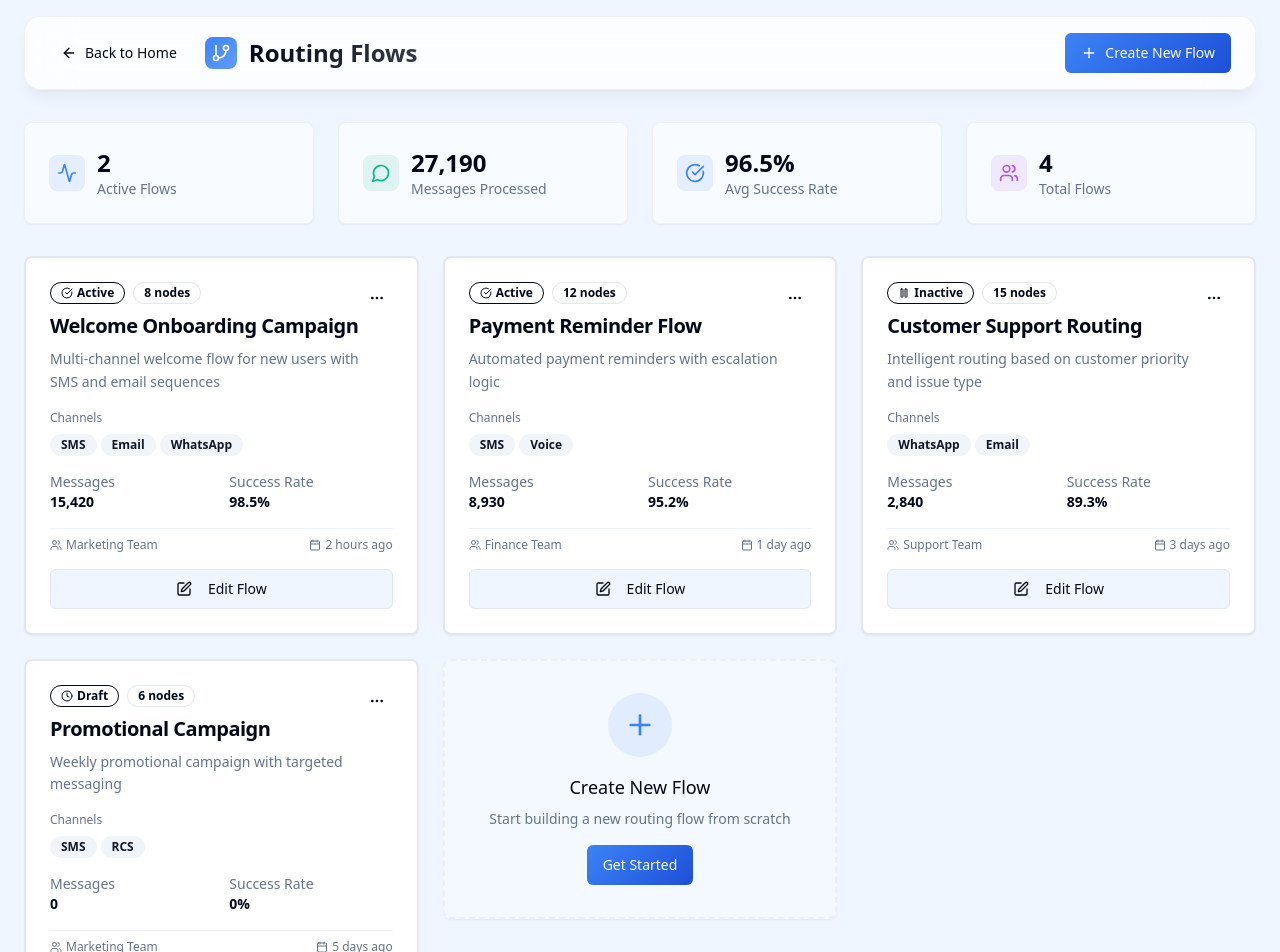
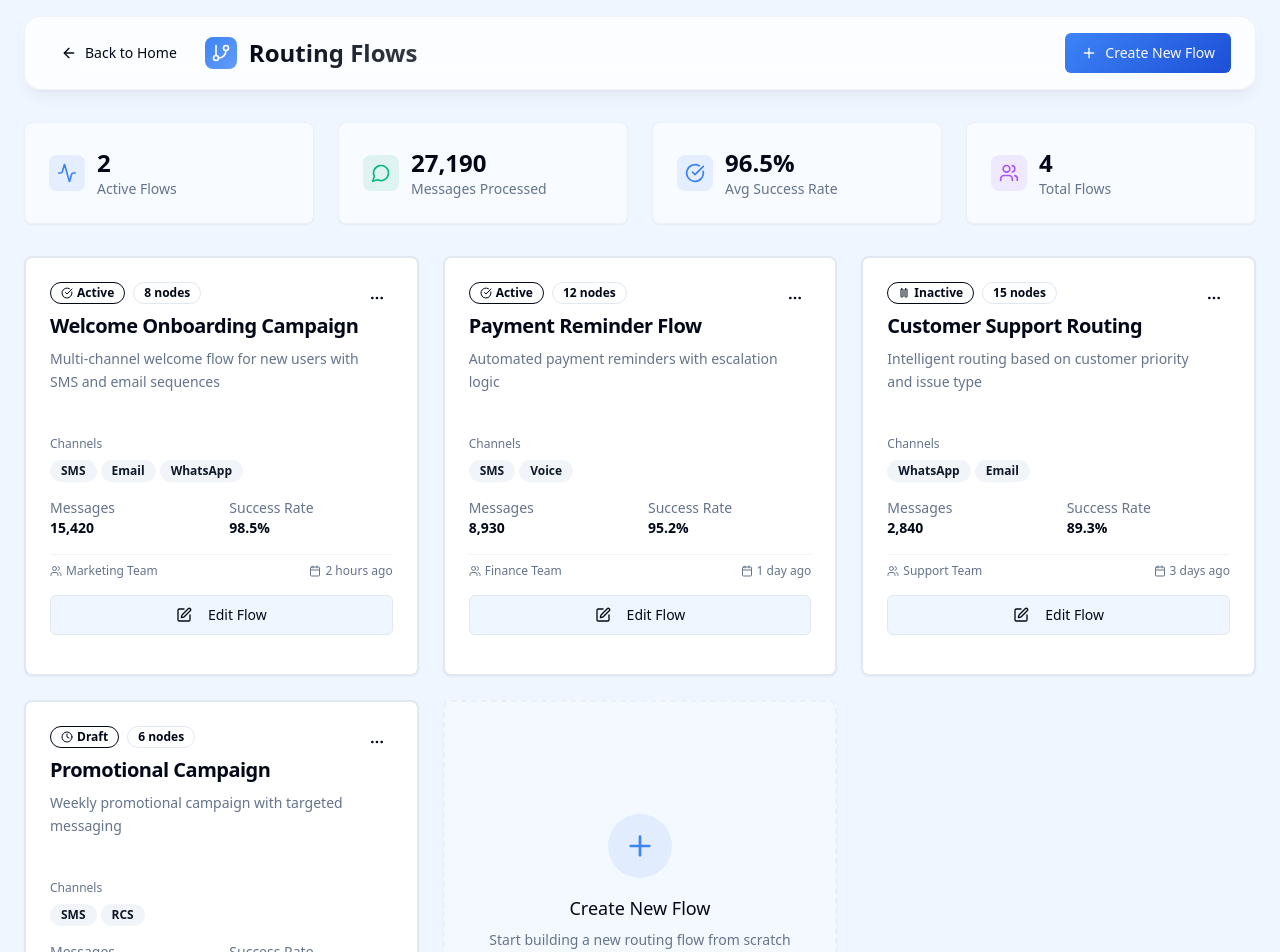
Before and after one commit to product-arch/flowforge-helio, a React (Vite) app: page /flows in a window 1280 px wide. Shown: the top 952 px of the page. Built offline with nearby package versions, Linux system fonts and the light colour scheme.

Commit message:
Make flow card dimensions uniform
Ensure all routing flow profile cards on the /flows page have uniform dimensions for a consistent visual layout.

```diff
--- a/src/pages/FlowList.tsx
+++ b/src/pages/FlowList.tsx
@@ -326,8 +326,8 @@ const FlowList: React.FC = () => {
               whileHover={{ y: -4 }}
               className="group"
             >
-              <Card className="border-2 transition-all duration-300 cursor-pointer hover:shadow-xl hover:shadow-primary/10 hover:border-primary/20">
-                <CardHeader className="pb-4">
+              <Card className="border-2 transition-all duration-300 cursor-pointer hover:shadow-xl hover:shadow-primary/10 hover:border-primary/20 h-[420px] flex flex-col">
+                <CardHeader className="pb-4 flex-shrink-0">
                   <div className="flex items-start justify-between">
                     <div className="flex-1">
                       <div className="flex items-center gap-2 mb-2">
@@ -339,10 +339,10 @@ const FlowList: React.FC = () => {
                           {flow.nodeCount} nodes
                         </Badge>
                       </div>
-                      <CardTitle className="text-xl font-heading font-heading-semibold mb-2 group-hover:text-primary transition-colors">
+                      <CardTitle className="text-xl font-heading font-heading-semibold mb-2 group-hover:text-primary transition-colors line-clamp-2">
                         {flow.name}
                       </CardTitle>
-                      <CardDescription className="text-sm font-body leading-relaxed">
+                      <CardDescription className="text-sm font-body leading-relaxed line-clamp-3 h-[4.5rem]">
                         {flow.description}
                       </CardDescription>
                     </div>
@@ -379,7 +379,7 @@ const FlowList: React.FC = () => {
                   </div>
                 </CardHeader>
 
-                <CardContent className="pt-0">
+                <CardContent className="pt-0 flex-1 flex flex-col justify-between">
                   <div className="space-y-4">
                     {/* Channels */}
                     <div>
@@ -442,11 +442,11 @@ const FlowList: React.FC = () => {
             className="group"
           >
             <Card
-              className="border-2 border-dashed border-border/50 transition-all duration-300 cursor-pointer hover:shadow-xl hover:shadow-primary/10 hover:border-primary/40 bg-card/30"
+              className="border-2 border-dashed border-border/50 transition-all duration-300 cursor-pointer hover:shadow-xl hover:shadow-primary/10 hover:border-primary/40 bg-card/30 h-[420px]"
               onClick={handleCreateFlow}
             >
-              <CardContent className="p-8 text-center">
-                <div className="flex flex-col items-center justify-center h-48">
+              <CardContent className="p-8 text-center h-full flex items-center justify-center">
+                <div className="flex flex-col items-center justify-center">
                   <div className="p-4 bg-primary/10 rounded-full mb-4 group-hover:bg-primary/20 transition-colors">
                     <Plus className="w-8 h-8 text-primary" />
                   </div>
```
